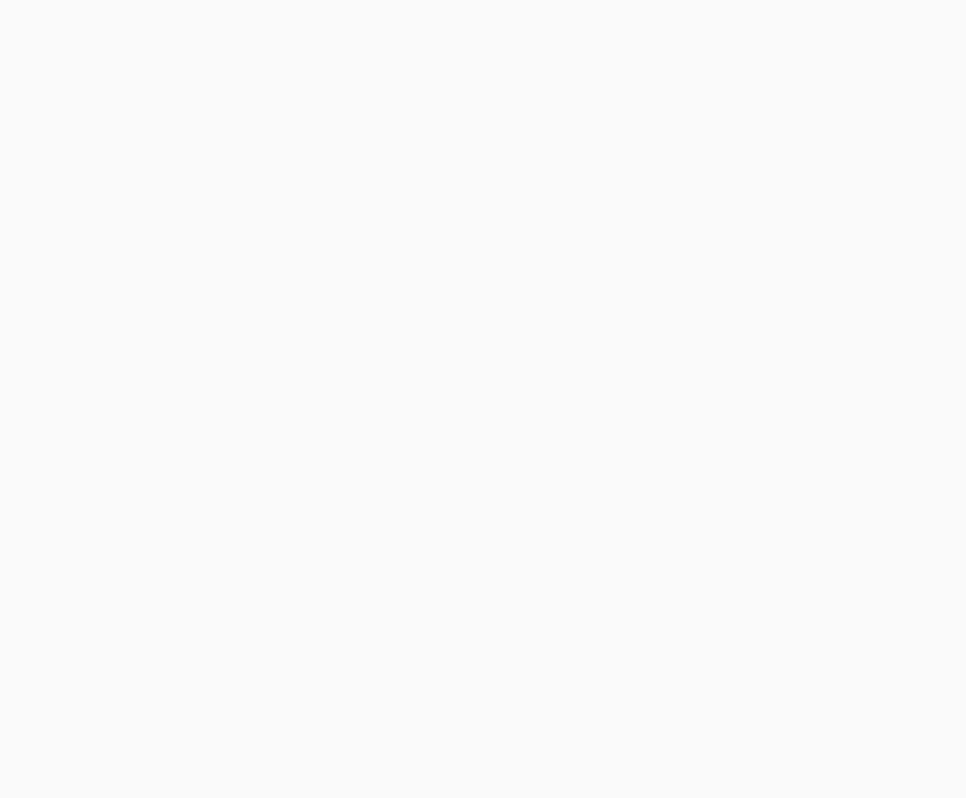
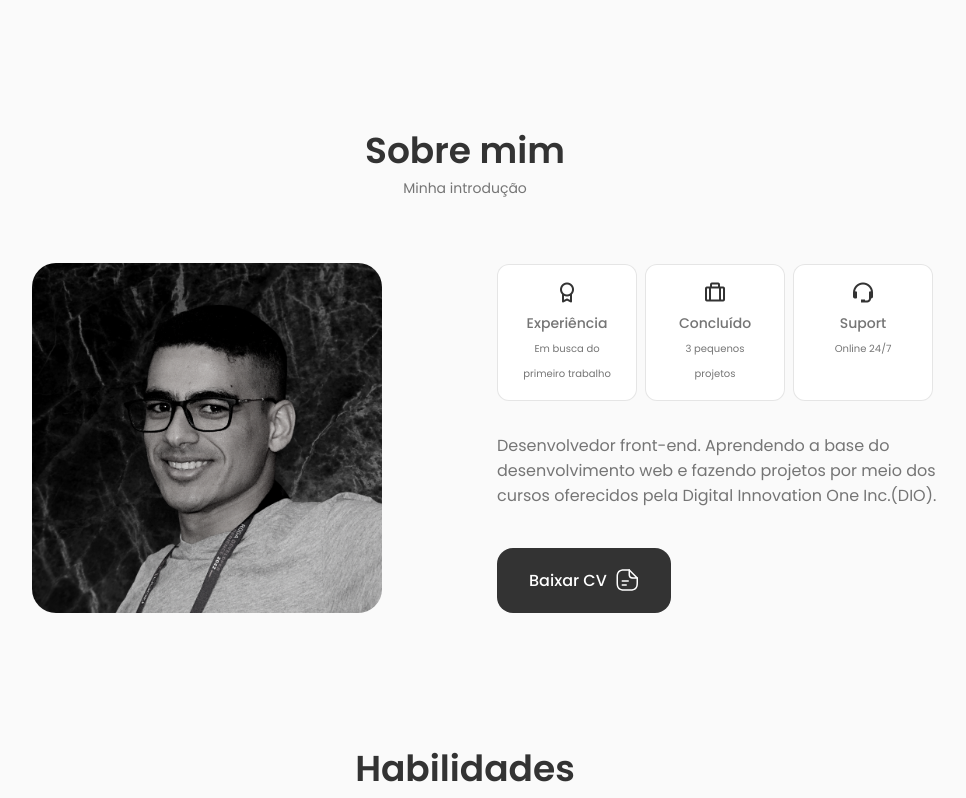
Before and after one commit to AltherLago/portfolio-github-page, a React (Create React App) app: page / in a window 1280 px wide. Shown: the part 640-1438 px from the top of the page, without its empty margins (175-1141 px from the left). Before the commit the page ends 800 px from the top, so only its background shows below. Built offline with nearby package versions, Linux system fonts and the light colour scheme.

Commit message:
About && Skills

```diff
--- a/src/App.js
+++ b/src/App.js
@@ -2,7 +2,11 @@ import './App.css';
 import React from 'react';
 import Header from './components/header/Header'
 import Home from './components/home/Home'
-
+import About from './components/about/About'
+import Skills from './components/skills/Skills'
+import Portfolio from './components/portfolio/Portfolio';
+// import Footer from './components/footer/Footer';
+// import Scrollup from './components/scrollup/Scrollup';
 
 function App() {
 	return (
@@ -11,6 +15,8 @@ function App() {
 				<Header/>
 				<main className='main'>
 					<Home/>
+					<About/>
+               		<Skills/>
 				</main>
 			</>
         </div>
```
